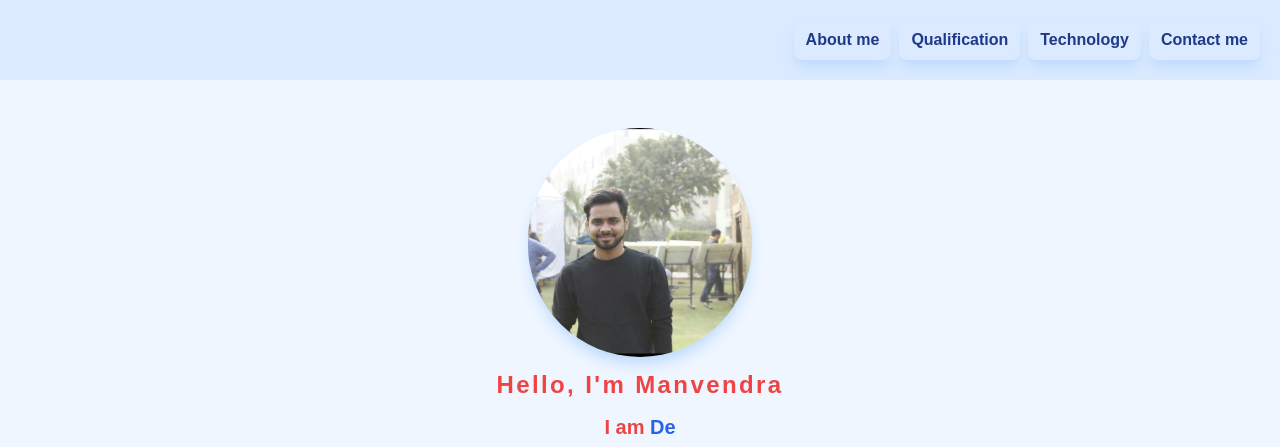
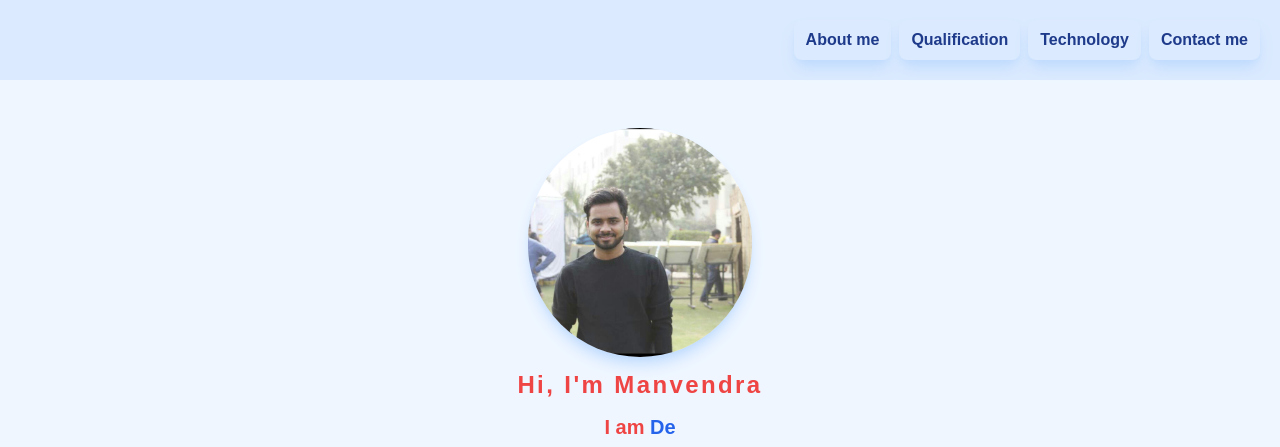
Before and after one commit to Manvendra1097-eng/Portfolio, a website built with Vite: page index.html in a window 1280 px wide. Shown: the top 447 px of the page. Built offline with nearby package versions, Linux system fonts and the light colour scheme.

Commit message:
changed again from Hello to Hi

```diff
--- a/index.html
+++ b/index.html
@@ -86,7 +86,7 @@
           <h1
             class="font-bold text-2xl tracking-widest text-red-500 text-center p-3"
           >
-            Hello, I'm Manvendra
+            Hi, I'm Manvendra
           </h1>
           <p class="text-xl text-red-500 text-center font-semibold">
             I am <span id="dynamic-text" class="text-blue-600"></span>
```
